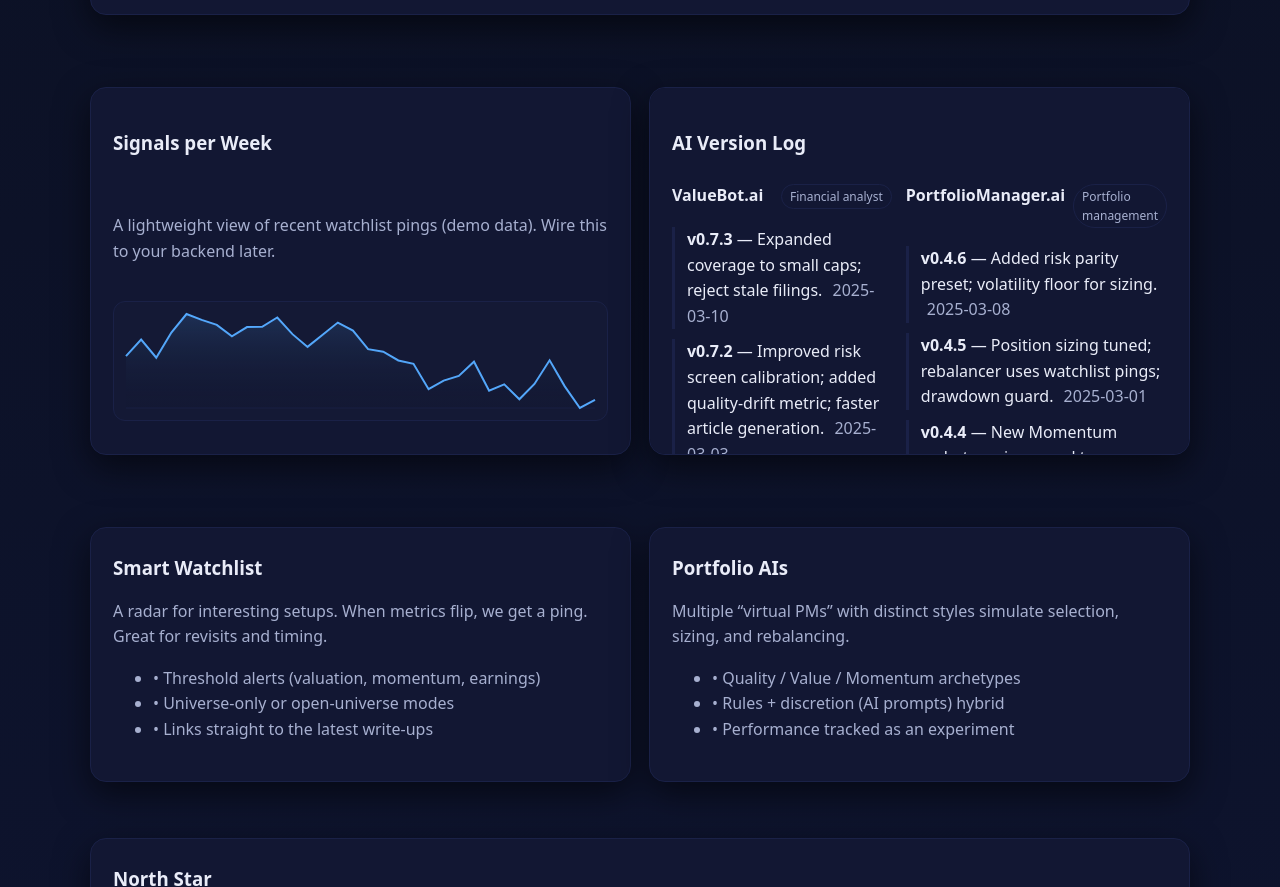
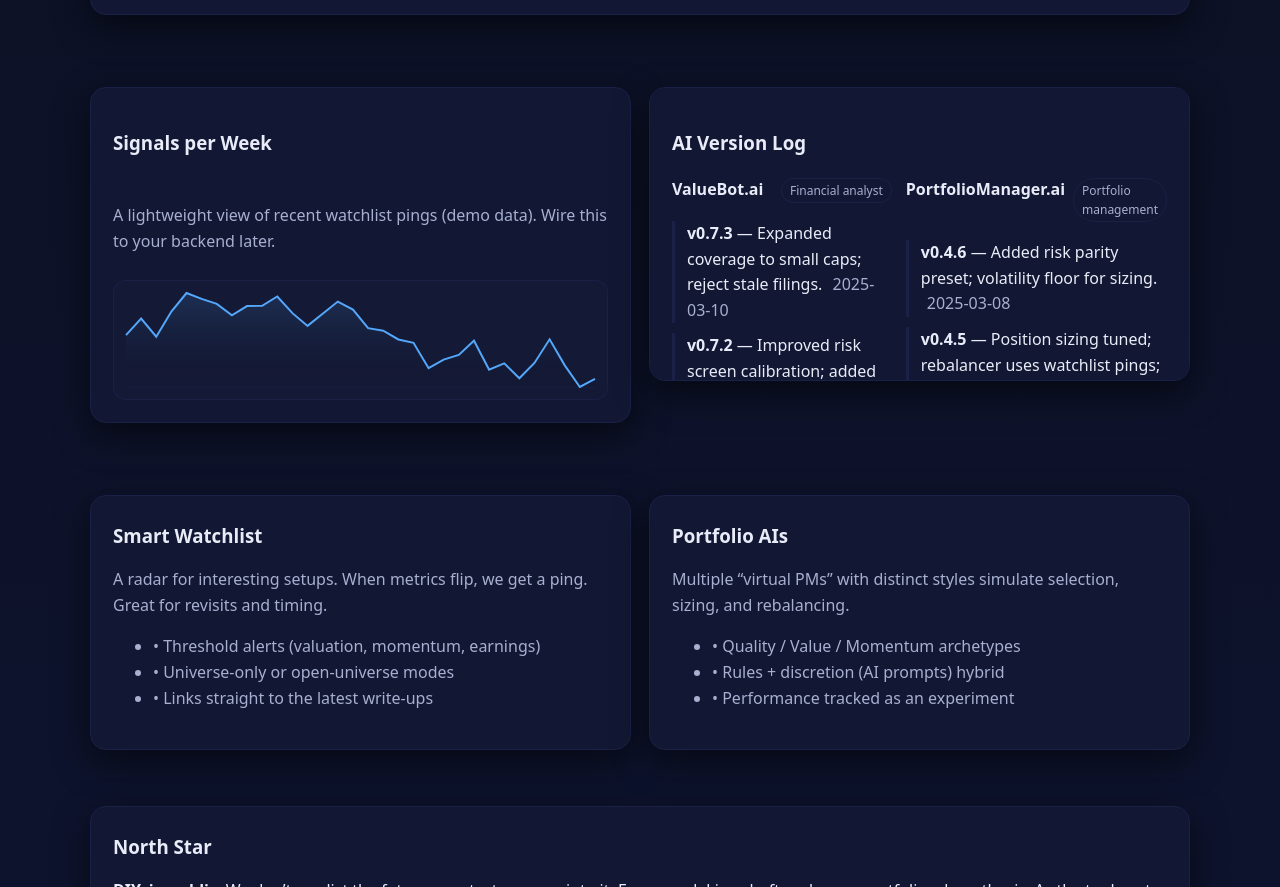
Before and after one commit to Multiproject-EJ/futurefunds-site, a plain HTML site: page strategy.html in a window 1280 px wide. Shown: the part 871-1758 px from the top of the page. Drawn offline with Linux system fonts and the light colour scheme.

Commit message:
Update strategy.css

```diff
--- a/assets/strategy.css
+++ b/assets/strategy.css
@@ -166,8 +166,8 @@ body.page-strategy .log .log-list .muted{ margin-left:6px; }
 
 /* Version log – two columns + single scrollable card */
 body.page-strategy .log.split{
-  /* was 460px; reduce by ~20% */
-  max-height: 368px;
+  /* previously 368px; reduce by another ~20% */
+  max-height: 294px;
   overflow: auto;
 
   /* Firefox scrollbar */
@@ -182,6 +182,8 @@ body.page-strategy .log.split .log-grid{
 @media (max-width:880px){
   body.page-strategy .log.split .log-grid{ grid-template-columns:1fr; }
 }
+
+/* Make each column scroll with the card (no sticky header) */
 body.page-strategy .log.split .log-scroll{
   height:auto;
   max-height:none;
@@ -189,12 +191,13 @@ body.page-strategy .log.split .log-scroll{
   padding-right:0;
 }
 body.page-strategy .log.split .ai-head{
-  position: sticky;
-  top: 0;
-  background: var(--panel);
-  padding: 6px 0;
-  z-index: 1;
+  position: static;   /* was sticky */
+  top: auto;
+  background: transparent;
+  padding: 0 0 6px 0;
+  z-index: auto;
 }
+
 /* WebKit (Chrome/Edge/Safari) scrollbar */
 body.page-strategy .log.split::-webkit-scrollbar{
   width: 6px;            /* thinner */
```
